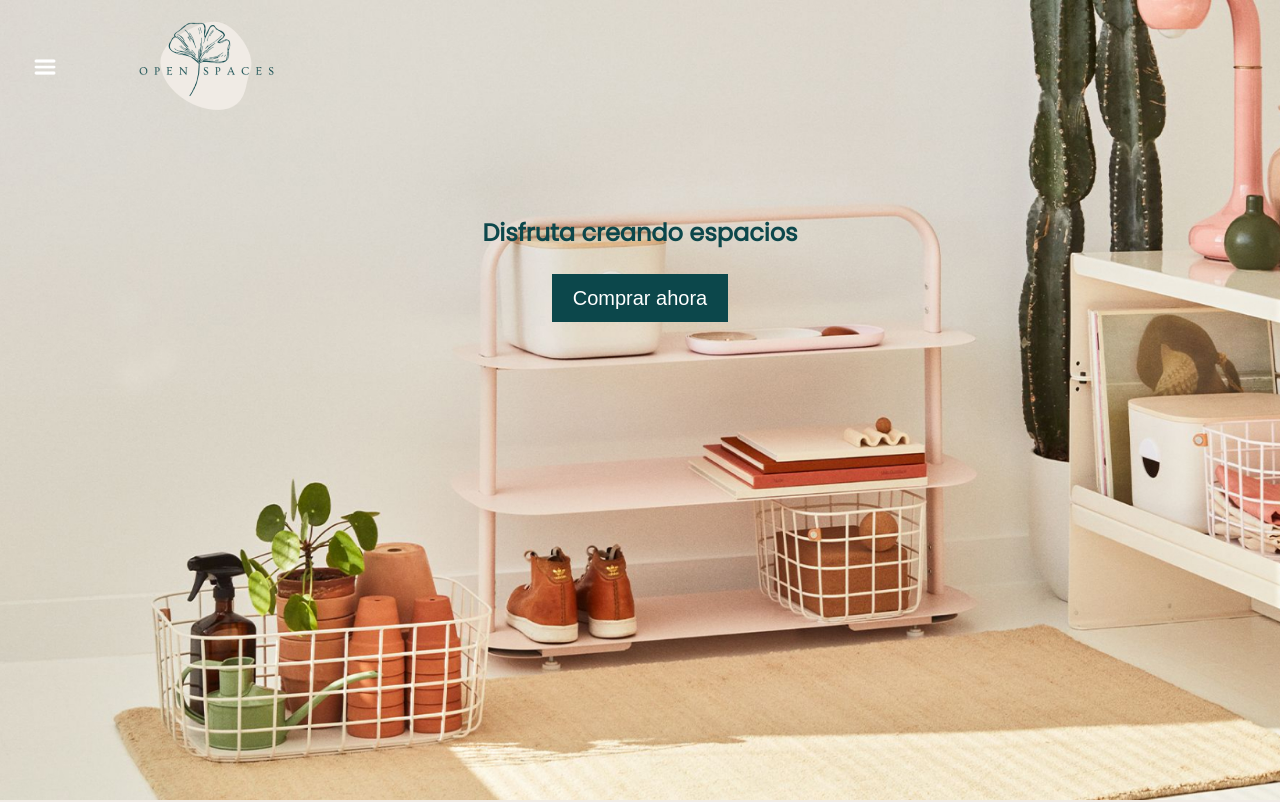
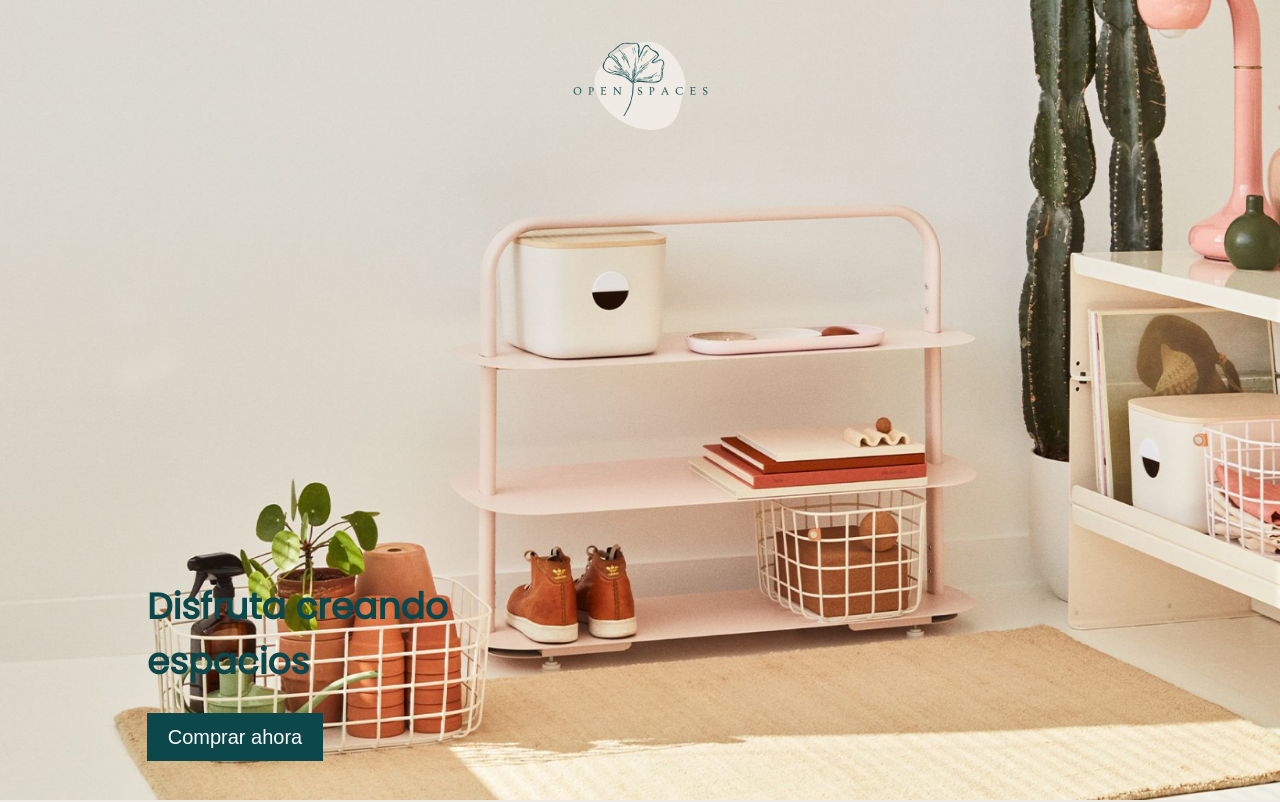
Before and after one commit to Adalab/modulo-1-evaluacion-final-aliciaapadron, a website: page src/html/index.html in a window 1280 px wide. Shown: the top 802 px of the page. Drawn offline with nearby package versions, Linux system fonts and the light colour scheme; files that its build step writes are made by us from their sources; files whose address does not match are found by name.

Commit message:
add some media

```diff
--- a/src/scss/layout/_header.scss
+++ b/src/scss/layout/_header.scss
@@ -3,33 +3,54 @@
   background-size: cover;
   background-position: center;
   background-image: url(../images/header.jpg);
+
+  display: flex;
+  flex-direction: column;
 }
 
 .nav {
-  display: flex;
+  position: fixed;
+  padding-left: 33px;
   padding-top: 55px;
-  padding-left: 33px;
+  @media all and (min-width: 768px) {
+    padding-left: 82px;
+    padding-top: 75px;
+  }
   &__menu {
     height: 24px;
+
+    @media all and (min-width: 1200px) {
+      display: none;
+    }
   }
 }
 
-.topmenu {
+.topmenu__logo {
+  position: absolute;
+  width: 100%;
   display: flex;
-  position: fixed;
-  &__logo {
-    padding-top: 19px;
-    padding-left: 43px;
-    &--img {
-      height: 96px;
-      width: 213px;
-    }
+  justify-content: center;
+  top: 19px;
+  @media all and (min-width: 768px) {
+    top: 39px;
+  }
+  &--img {
+    height: 96px;
+    width: 213px;
   }
 }
 
 .div {
   justify-content: center;
   align-items: center;
+  @media all and (min-width: 768px) {
+    align-items: flex-start;
+    padding-top: 364px;
+    padding-left: 147px;
+  }
+  @media all and (min-width: 1200px) {
+    padding-bottom: 465px;
+  }
 }
 .title {
   font-size: 24px;
@@ -38,11 +59,18 @@
   justify-content: center;
   padding-top: 215px;
   padding-bottom: 24px;
+  @media all and (min-width: 768px) {
+    font-size: 36px;
+    width: 430px;
+  }
 }
 .button1 {
   display: flex;
   justify-content: center;
   align-items: center;
+  @media all and (min-width: 768px) {
+    justify-content: left;
+  }
 
   &__button {
     background-color: $color-green;
@@ -51,6 +79,7 @@
     height: 48px;
     width: 176px;
     border: none;
+
     &:hover {
       background-color: $color-ligthgreen;
       color: $background-color-orange;
--- a/src/scss/layout/_section2.scss
+++ b/src/scss/layout/_section2.scss
@@ -36,7 +36,6 @@
     text-align: center;
     @media all and (min-width: 1200px) {
       font-size: 16px;
-      background-color: pink;
     }
   }
 }
```
